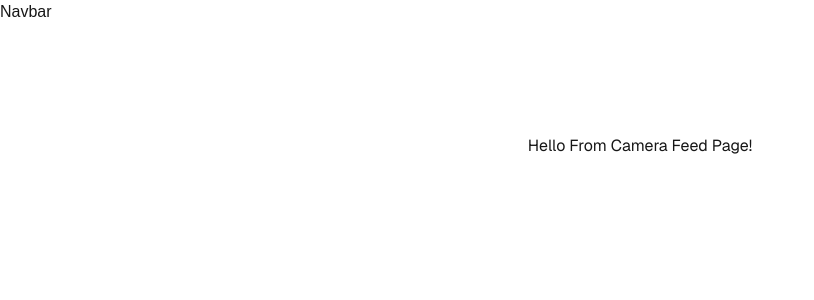
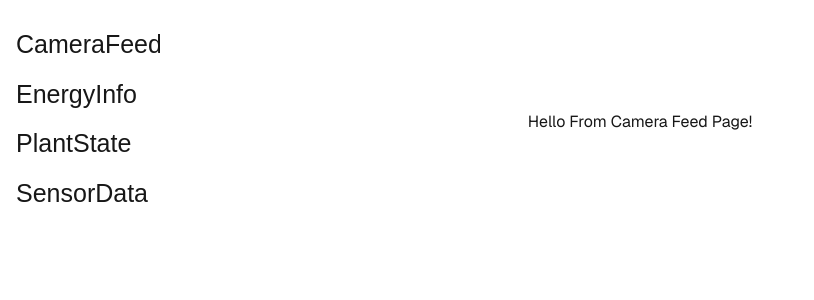
Before and after one commit to Zoravoid/autogreen002, a Next.js app in the folder frontend/autogreen/: page /CameraFeed in a window 1280 px wide. Shown: the top 300 px of the page, without its empty margins (0-814 px from the left). Built offline with nearby package versions, Linux system fonts and the light colour scheme.

Commit message:
navbar is to the side now

```diff
--- a/frontend/autogreen/app/_components/Navbar.tsx
+++ b/frontend/autogreen/app/_components/Navbar.tsx
@@ -1,7 +1,13 @@
 import React from "react";
+import "./navbar.css";
 
 const Navbar = () => {
-    return <div>Navbar</div>;
+    return <div className="sidenav">
+        <a href="#">CameraFeed</a>
+        <a href="#">EnergyInfo</a>
+        <a href="#">PlantState</a>
+        <a href="#">SensorData</a>
+    </div>;
 };
 
 export default Navbar;
--- /dev/null
+++ b/frontend/autogreen/app/_components/navbar.css
@@ -0,0 +1,21 @@
+.sidenav {
+  height: 100%;
+  width: 160px;
+  position: fixed;
+  z-index: 1;
+  top: 0;
+  left: 0;
+  overflow-x: hidden;
+  padding-top: 20px;
+}
+
+.sidenav a {
+  padding: 6px 8px 6px 16px;
+  text-decoration: none;
+  font-size: 25px;
+  display: block;
+}
+
+.sidenav a:hover {
+  color: #f1f1f1;
+}
```
